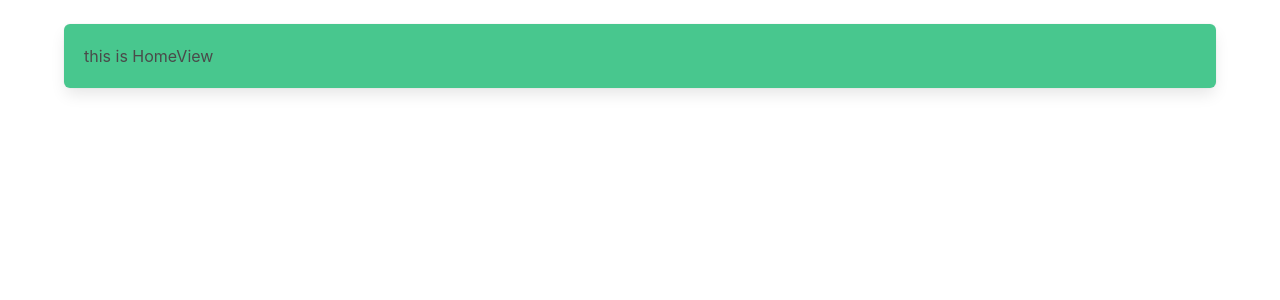
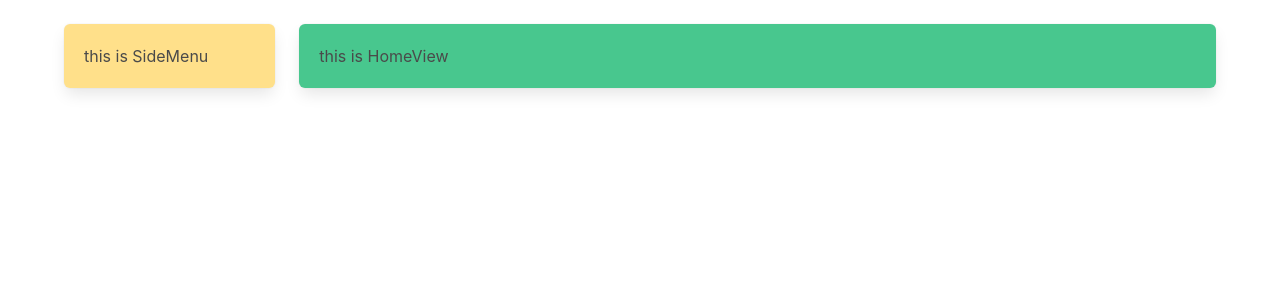
Before and after one commit to Jacaroni-n-Cheese/Dummy-Vue-Project, a Vue app in the folder dummyvue/: page / in a window 1280 px wide. Shown: the top 300 px of the page. Built offline with nearby package versions, Linux system fonts and the light colour scheme.

Commit message:
Basic Layout

```diff
--- a/dummyvue/src/App.vue
+++ b/dummyvue/src/App.vue
@@ -1,7 +1,19 @@
 <script setup lang="ts">
 import { RouterView } from 'vue-router'
+import SideMenu from './components/SideMenu.vue'
 </script>
 
 <template>
-  <RouterView />
+  <br>
+  <div class="container">
+    <div class="columns">
+      <div class="column is-one-fifth">
+        <SideMenu/>
+      </div>
+
+      <div class="column is-four-fifths">
+        <RouterView/>
+      </div>
+    </div>
+  </div>
 </template>
--- /dev/null
+++ b/dummyvue/src/components/SideMenu.vue
@@ -0,0 +1,9 @@
+<script setup lang="ts">
+
+</script>
+
+<template>
+    <div class="box has-background-warning">
+        this is SideMenu
+    </div>
+</template>
--- a/dummyvue/src/views/AboutView.vue
+++ b/dummyvue/src/views/AboutView.vue
@@ -3,10 +3,7 @@
 </script>
 
 <template>
-  <br>
-  <div class="container">
-    <div class="box has-background-warning">
-      this is AboutView
-    </div>
+  <div class="box has-background-warning">
+    this is AboutView
   </div>
 </template>
--- a/dummyvue/src/views/HomeView.vue
+++ b/dummyvue/src/views/HomeView.vue
@@ -3,10 +3,7 @@
 </script>
 
 <template>
-  <br>
-  <div class="container">
-    <div class="box has-background-success">
-      this is HomeView
-    </div>
+  <div class="box has-background-success">
+    this is HomeView
   </div>
 </template>
```
